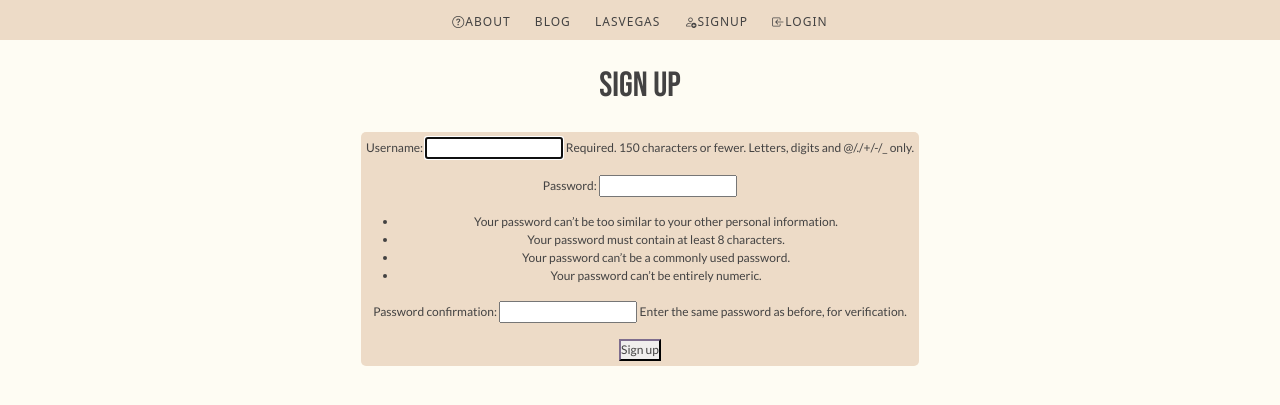
After one commit to SaydeeG5/FSDI-113-Blog, a Django app: page /accounts/signup/ in a window 1280 px wide. The commit adds this page. Shown: the top 405 px of the page. Run offline with Django 4.2, Linux system fonts and the light colour scheme; some libraries are stand-ins or nearby versions.

Commit message:
pw change html

```diff
--- /dev/null
+++ b/accounts/urls.py
@@ -0,0 +1,7 @@
+from django.urls import path
+from .views import SignUpView
+
+urlpatterns = [
+    path("signup/", SignUpView.as_view(), name="signup")
+
+]
--- a/accounts/views.py
+++ b/accounts/views.py
@@ -1,3 +1,8 @@
-from django.shortcuts import render
+from django.views.generic.edit import CreateView
+from django.contrib.auth.forms import UserCreationForm
+from django.urls import reverse_lazy
 
-# Create your views here.
+class SignUpView(CreateView):
+    template_name = "registration/signup.html"
+    form_class = UserCreationForm
+    success_url = reverse_lazy("login")
--- a/config/settings.py
+++ b/config/settings.py
@@ -25,7 +25,7 @@ SECRET_KEY = 'django-insecure-)md8=tadgjt50a1hs_-v1gqh)mlu%2zbapvl*g@pvwmkwlfusb
 # SECURITY WARNING: don't run with debug turned on in production!
 DEBUG = True
 
-ALLOWED_HOSTS = []
+ALLOWED_HOSTS = ["localhost", "127.0.0.1"]
 
 
 # Application definition
@@ -40,6 +40,7 @@ INSTALLED_APPS = [
     # my apps
     "pages",
     "posts",
+    "accounts",
 ]
 
 MIDDLEWARE = [
--- a/config/urls.py
+++ b/config/urls.py
@@ -21,4 +21,5 @@ urlpatterns = [
     path("", include("pages.urls")),
     path("", include("posts.urls")),
     path("accounts/", include("django.contrib.auth.urls")),
+    path("accounts/", include("accounts.urls")),
 ]
--- a/static/css/base.css
+++ b/static/css/base.css
@@ -428,6 +428,36 @@ nav.navbar {
     text-align: center;
 }
 
+
+/* ----------registration sign up form ---------- */
+#signup-form {
+    background-color: #EDDBC7;
+    padding: 5px;
+    width: 50%;
+    font-size: 12px;
+    /* text-align: center; */
+    margin: auto;
+    font-family: 'Lato', sans-serif;
+    border-radius: 5px;
+}
+
+#signup-btn{
+    background-color:#F0EEED;
+    border-color:#332C39;
+    color: #434242;
+}
+
+#signup-btn:hover {
+    background-color: #EDDBC7;
+    color: #434242;
+    border-color:#332C39;
+    text-transform: uppercase;
+    font-family: 'Bebas Neue', cursive;
+    border-color:#332C39;
+    color: #434242;
+}
+
+
 /* ----------responsive--------- */
 
 @media (max-width: 768px) {
--- a/templates/base.html
+++ b/templates/base.html
@@ -27,6 +27,7 @@
                 <a class="baselink" id="newpost" href="{% url 'new' %}">NewPost</a>
                 <a class="baselink" id="logout" href="{% url 'logout' %}"><i class="bi bi-box-arrow-right"></i>LogOut</a>
             {% else %}
+                <a  class="baselink" id="signup-home" href="{% url 'signup' %}"><i class="bi bi-person-add"></i>SignUP</a>
                 <a  class="baselink" id="login-home" href="{% url 'login' %}"><i class="bi bi-box-arrow-in-left"></i>Login</a>
             {% endif %}
 
--- /dev/null
+++ b/templates/registration/signup.html
@@ -0,0 +1,15 @@
+{% extends 'base.html' %}
+
+{% block title %}Sign Up{% endblock title %}
+
+
+{% block content %}
+
+    <h1>Sign up</h1>
+    <form id="signup-form" method="post">
+    {% csrf_token %}
+    {{ form.as_p }}
+    <button id="signup-btn" type="submit">Sign up </button>
+    </form>
+
+{% endblock %}
```
Also changed, not shown: posts/views.py (+6 -2 lines), templates/403.html (added, +13 -0 lines), templates/404.html (added, +13 -0 lines), templates/posts/search.html (+4 -4 lines), templates/registration/password_change_done.html (added, +13 -0 lines), templates/registration/password_change_form.html (added, +23 -0 lines), db.sqlite3.
